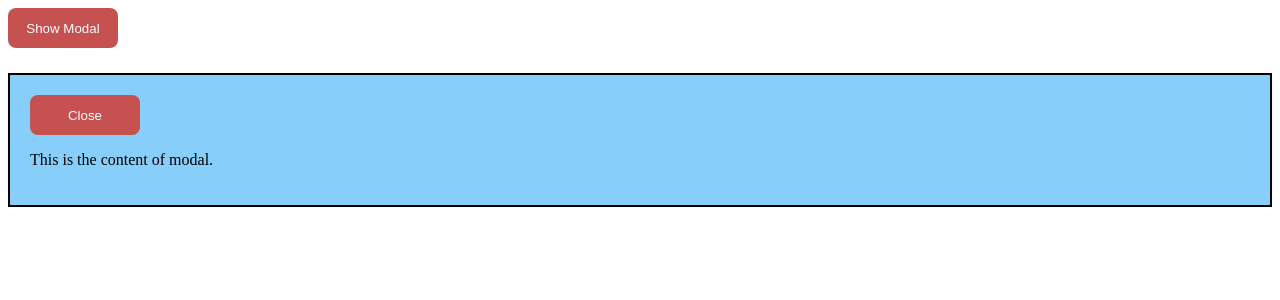
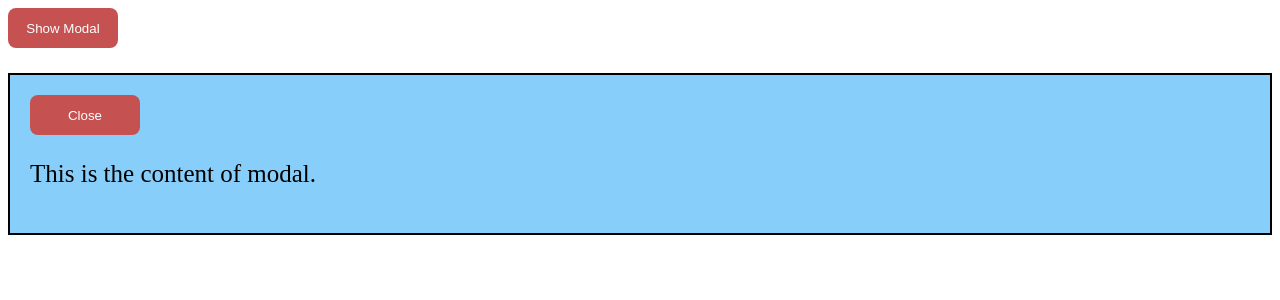
Before and after one commit to acciojob/react-composition-2-rakshith299, a React app: page / in a window 1280 px wide. Both pictures are taken after a click on the button "Show Modal". Shown: the top 300 px of the page. Built offline with nearby package versions, Linux system fonts and the light colour scheme.

Commit message:
changed classname

```diff
--- a/src/components/Modal.js
+++ b/src/components/Modal.js
@@ -14,7 +14,7 @@ const Modal = ({show, setShow}) => {
 
             <div className="model-overlay">
                 <button className="model-close" onClick={setShow}>Close</button>
-                <p className="model p">This is the content of modal.</p>
+                <p className="model">This is the content of modal.</p>
             </div> :
 
             <div>
--- a/src/styles/App.css
+++ b/src/styles/App.css
@@ -31,7 +31,7 @@
     cursor: pointer;
 }
 
-.model p{
+.model{
     color: black;
     font-size: 25px;
 }
```
